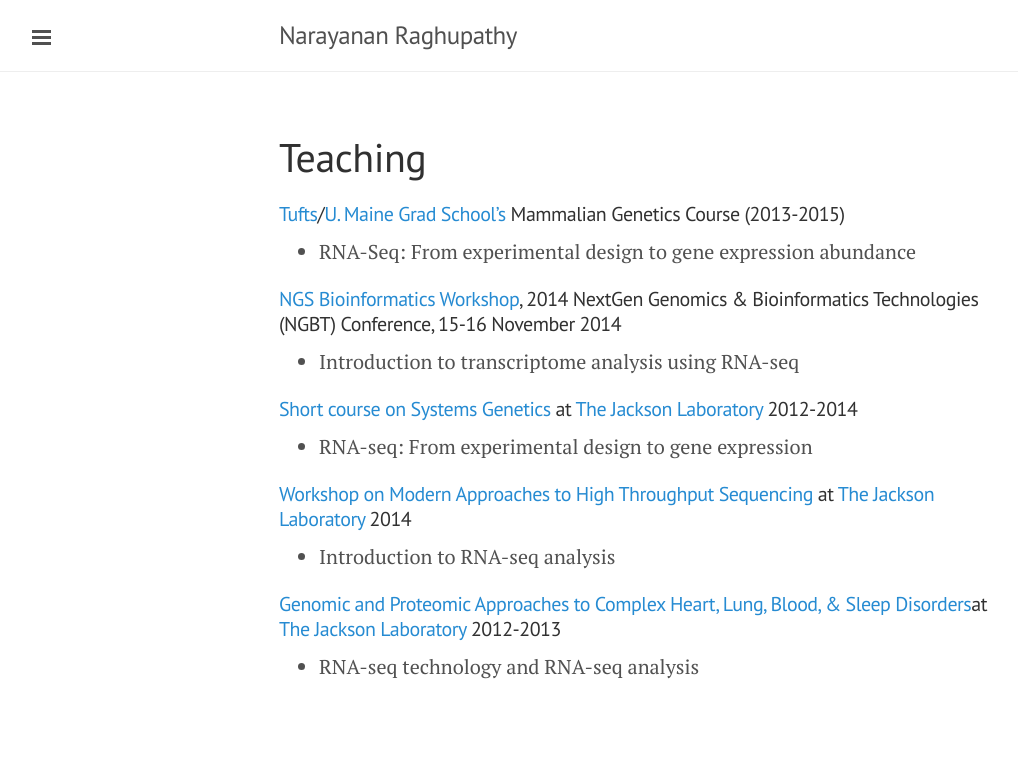
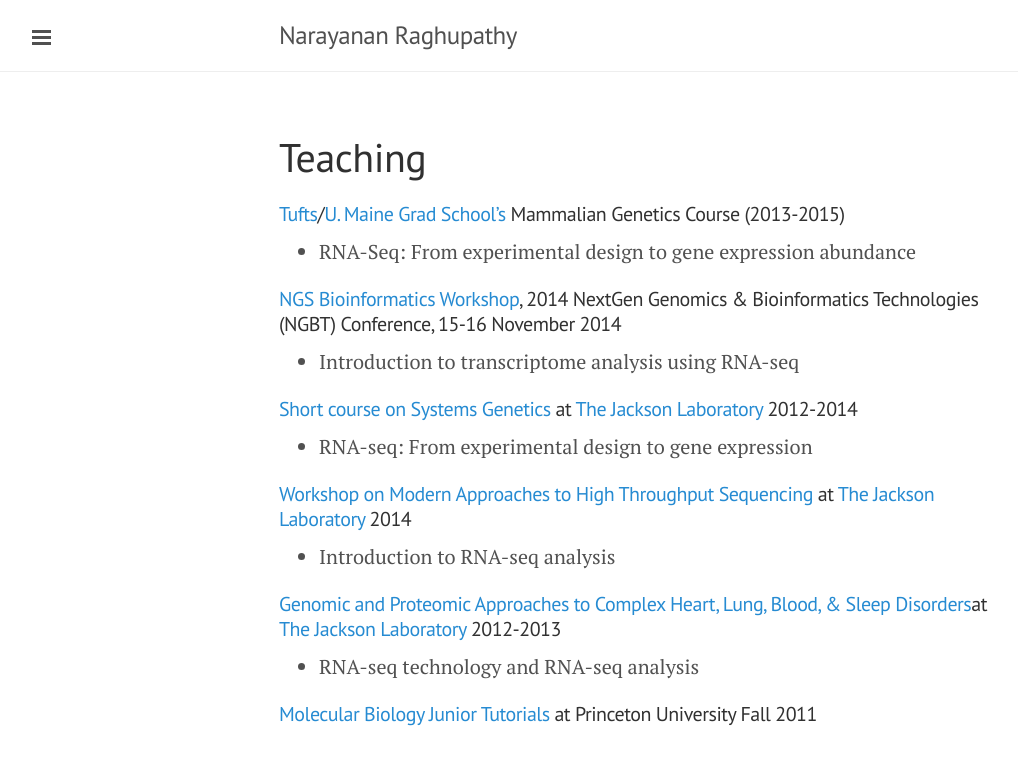
Before and after one commit to narayananr/narayananr.github.io, a Jekyll site: the page built from teaching.md, in a window 1280 px wide. Shown: the top 765 px of the page, without its empty margins (1-1019 px from the left). Built offline with Jekyll 4.4.1, drawn with Linux system fonts in a browser that asks for light colours; Markdown is read by kramdown in place of the engine named in the settings.

Commit message:
Update teaching.md

```diff
--- a/teaching.md
+++ b/teaching.md
@@ -17,3 +17,5 @@ title: Teaching
 
 ####[Genomic and Proteomic Approaches to Complex Heart, Lung, Blood, & Sleep Disorders](http://courses.jax.org/2014/hlb.html)at [The Jackson Laboratory](http://www.jax.org/) 2012-2013
 * RNA-seq technology and RNA-seq analysis
+
+####[Molecular Biology Junior Tutorials](http://molbio.princeton.edu/undergraduate/research/junior-independent-work) at Princeton University Fall 2011
```
